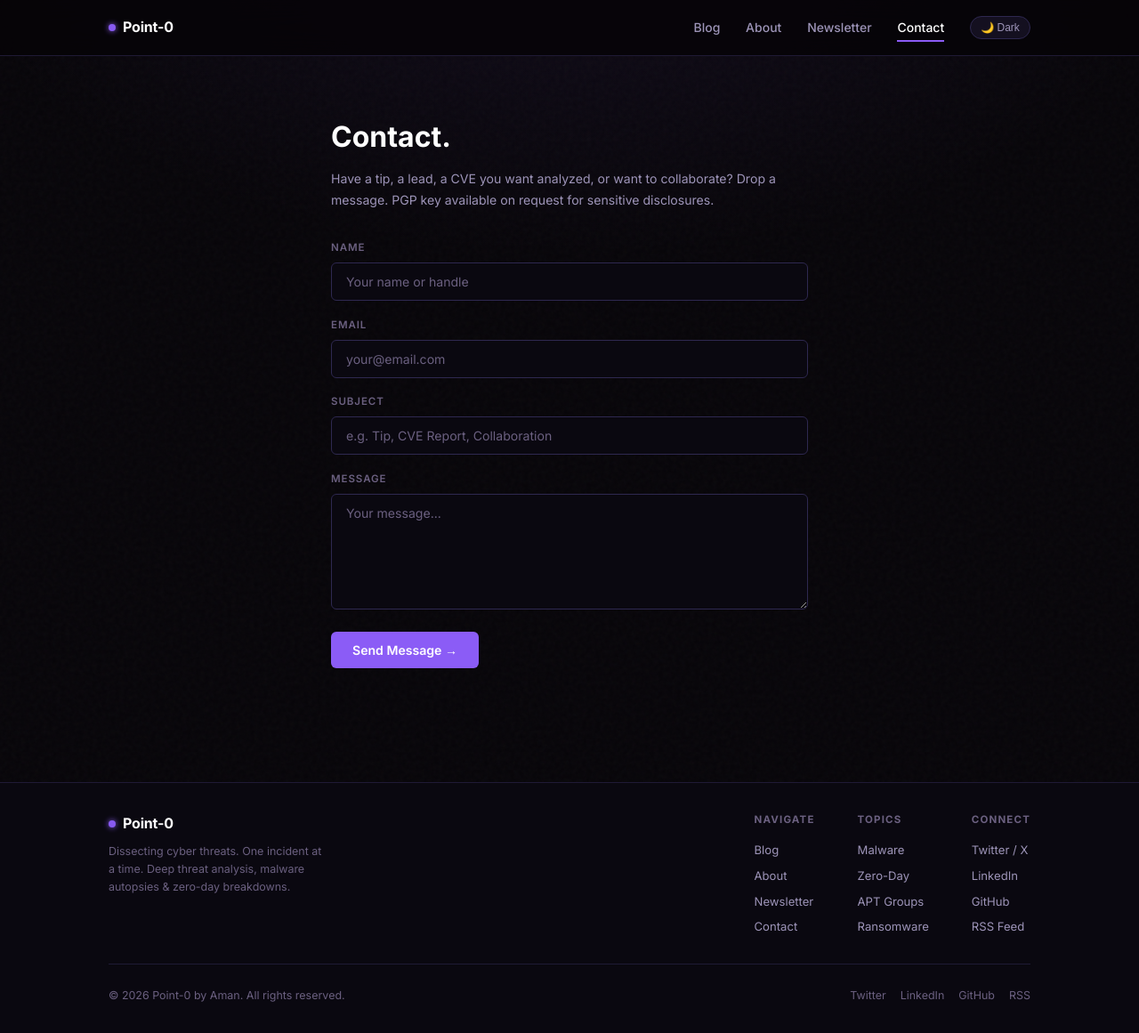
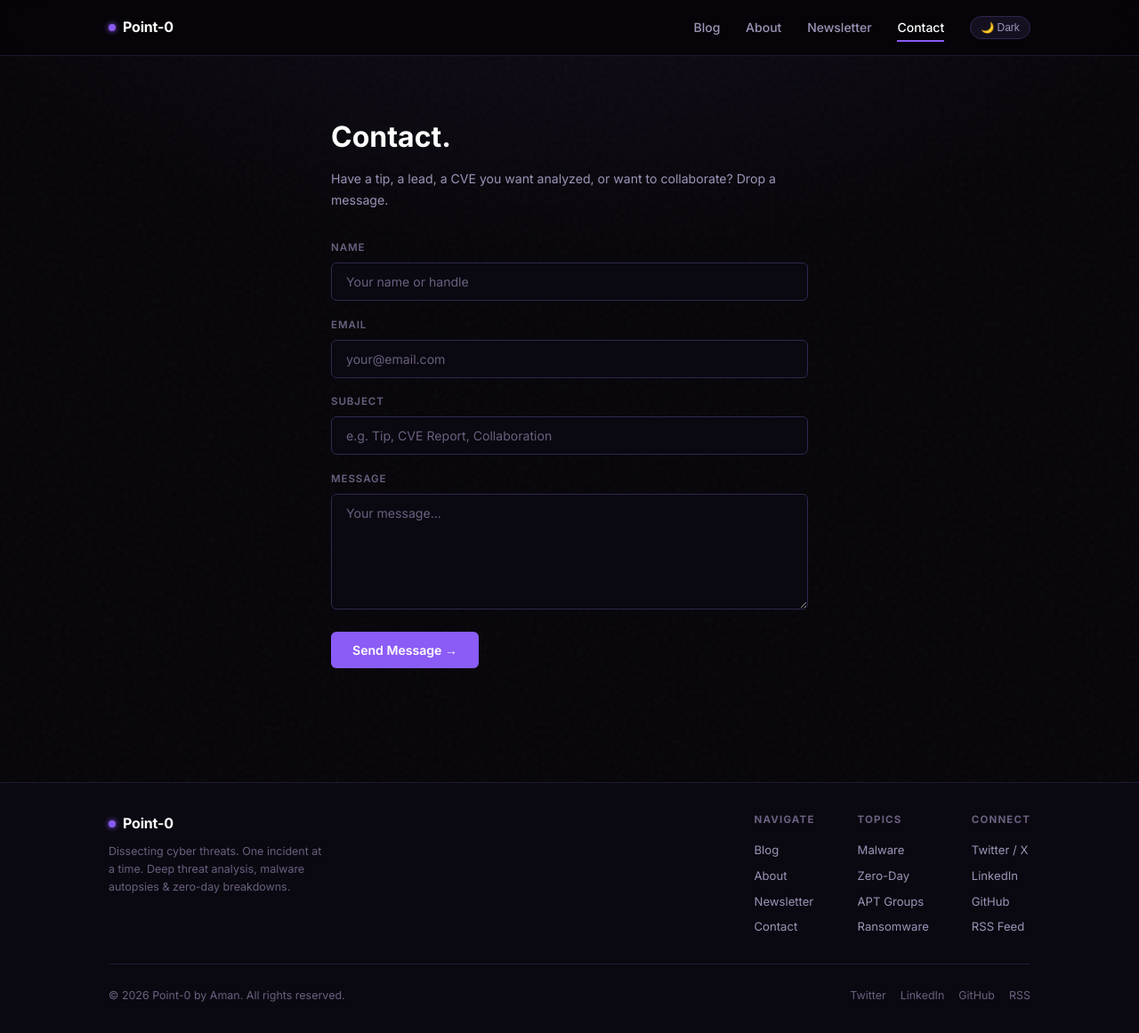
Before and after one commit to Aman-Choudharyyy/aman-choudharyyy.github.io, a Jekyll site: the page built from contact.md, in a window 1280 px wide and 1161 px high. Shown: the whole window at 89% size. Built offline with Jekyll 4.4.1, drawn with Linux system fonts in a browser that asks for light colours.

Commit message:
Update contact.md

```diff
--- a/contact.md
+++ b/contact.md
@@ -5,9 +5,9 @@
 
 <div class="contact-page">
   <h1>Contact.</h1>
-  <p class="contact-desc">Have a tip, a lead, a CVE you want analyzed, or want to collaborate? Drop a message. PGP key available on request for sensitive disclosures.</p>
+  <p class="contact-desc">Have a tip, a lead, a CVE you want analyzed, or want to collaborate? Drop a message.</p>
 
-  <form action="https://formspree.io/f/YOUR_FORM_ID" method="POST">
+  <form action="https://formspree.io/f/mjgpnydo" method="POST">
     <div class="form-group">
       <label class="form-label">Name</label>
       <input type="text" name="name" class="form-control" placeholder="Your name or handle" required />
```
